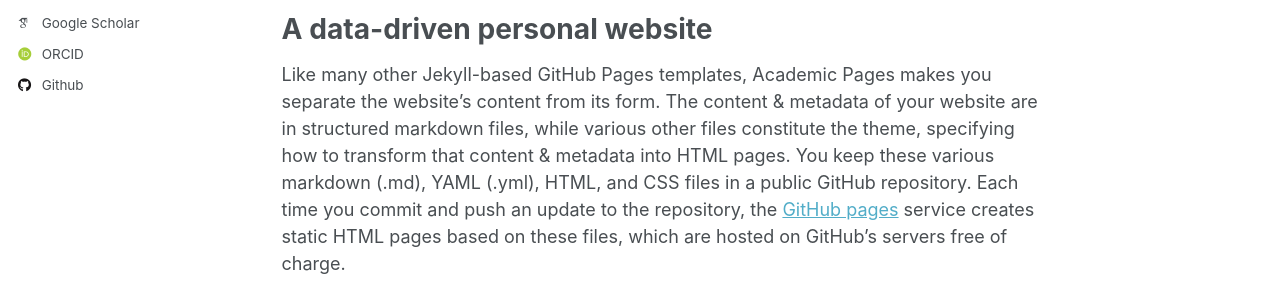
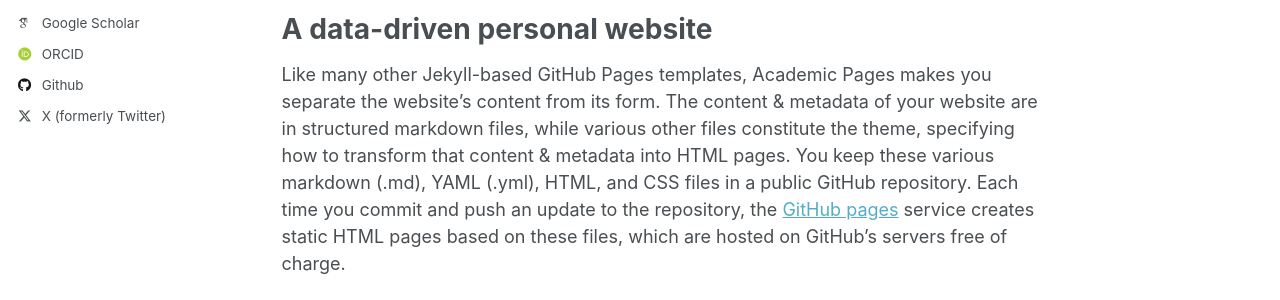
Before and after one commit to yuanzhiKe/yuanzhike.github.io, a Jekyll site: the page built from _pages/about.md, in a window 1280 px wide. Shown: the part 457-757 px from the top of the page. Built offline with Jekyll 4.4.1, drawn with Linux system fonts in a browser that asks for light colours; some web fonts are replaced; part of the change alters nothing that is shown.

Commit message:
Update x

```diff
--- a/_config.yml
+++ b/_config.yml
@@ -65,7 +65,7 @@ author:
   steam            : # Username
   telegram         : # URL
   tumblr           : # Username
-  twitter          : # Username for X / Twitter
+  twitter          : "k_yuanzhi"
   vine             : # Username
   weibo            : # Username
   wikipedia        : # Username
```
